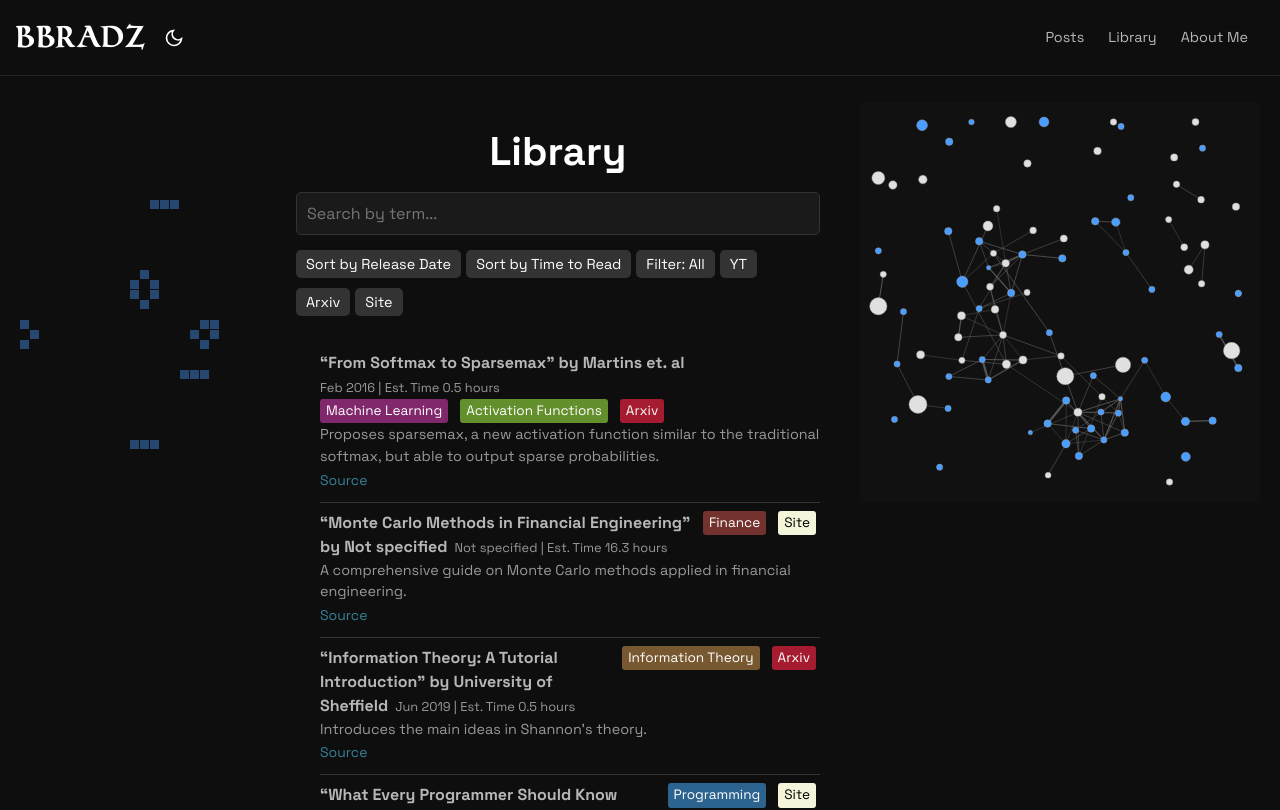
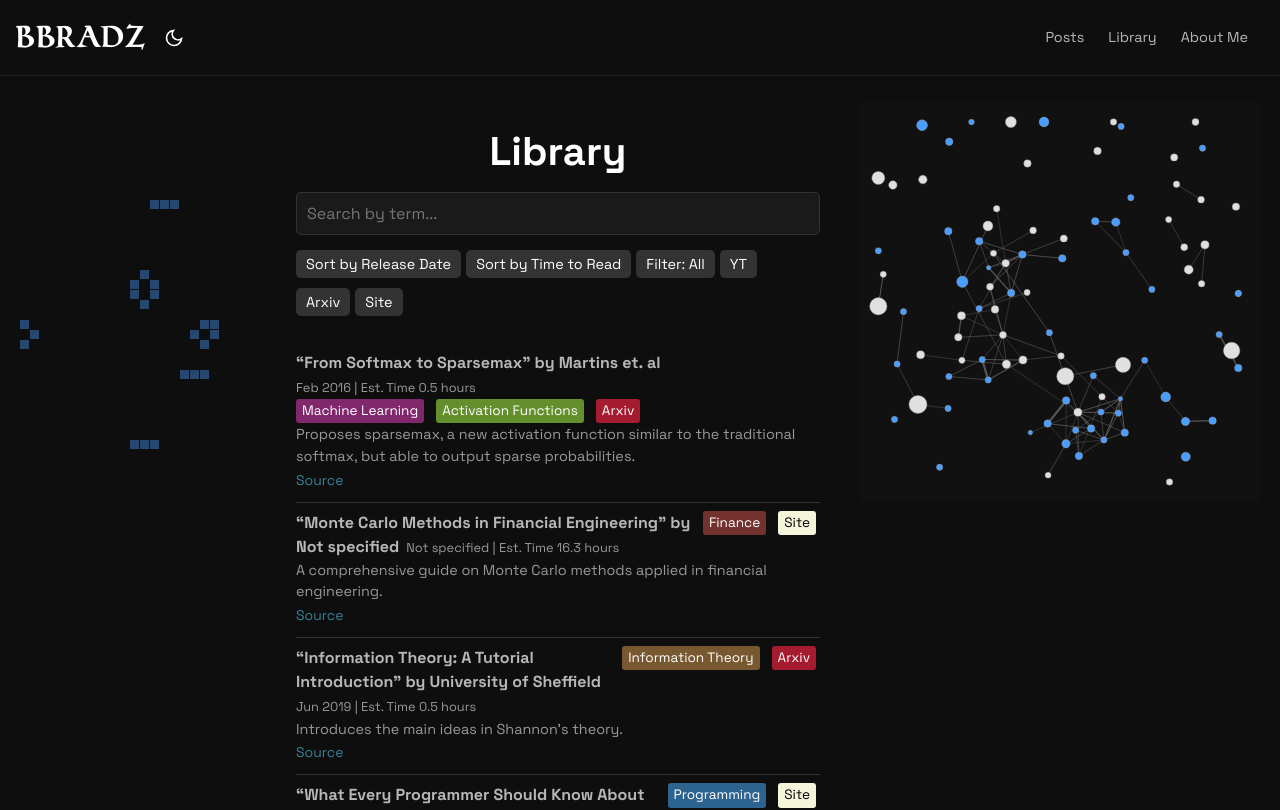
Before and after one commit to bbradz/bbradz.github.io, a React (Create React App) app: page /library in a window 1280 px wide. Shown: the top 810 px of the page. Built offline with nearby package versions, Linux system fonts and the light colour scheme.

Commit message:
css changes

```diff
--- a/src/css/library.css
+++ b/src/css/library.css
@@ -46,6 +46,7 @@ h1 {
 ul {
   list-style: none;
   padding: 0;
+  padding-left: 0px !important;
 }
 
 li {
@@ -75,6 +76,7 @@ li {
 
 .item-title {
   flex: 1;
+  margin-right: 7px;
 }
 
 .title-text {
```
Also changed, not shown: public/assets/txt.txt.
